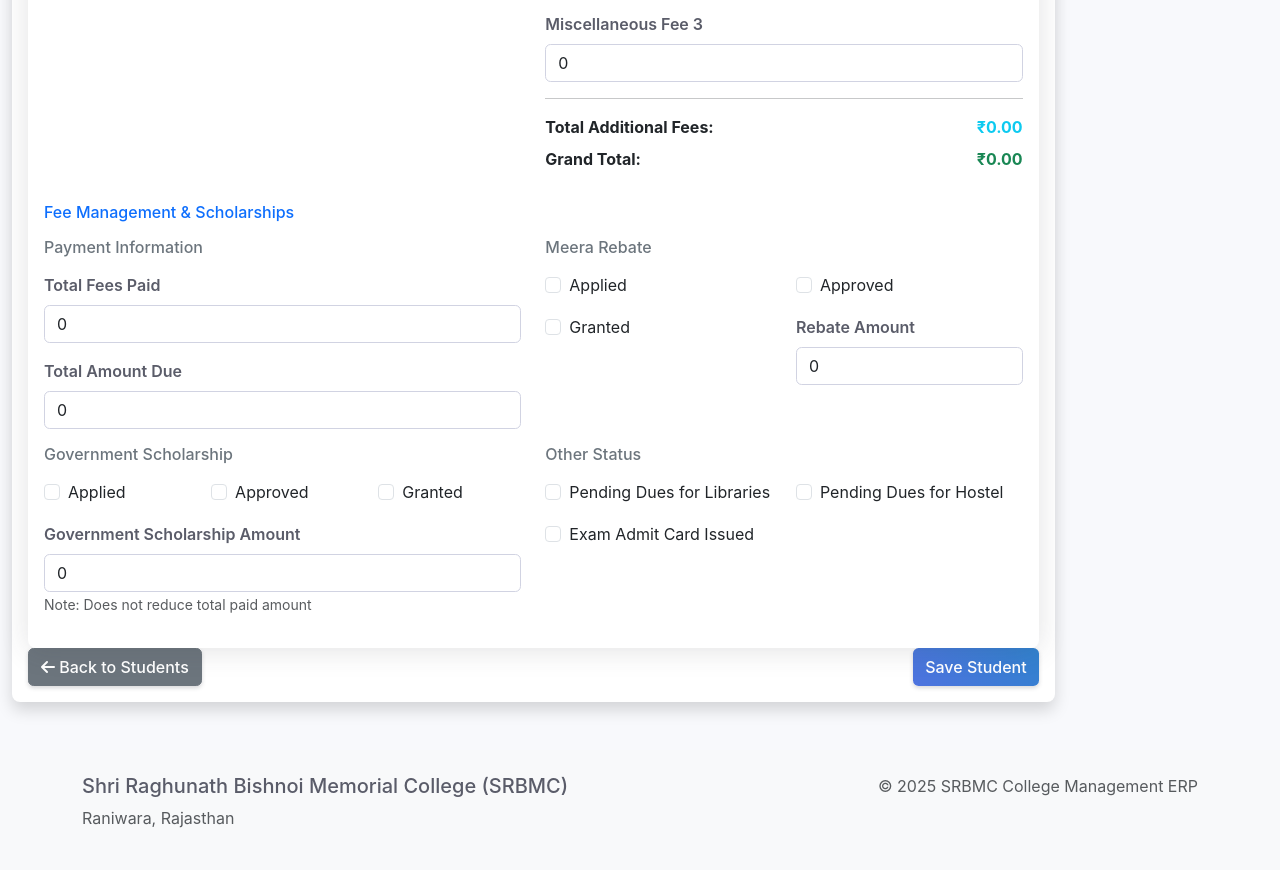
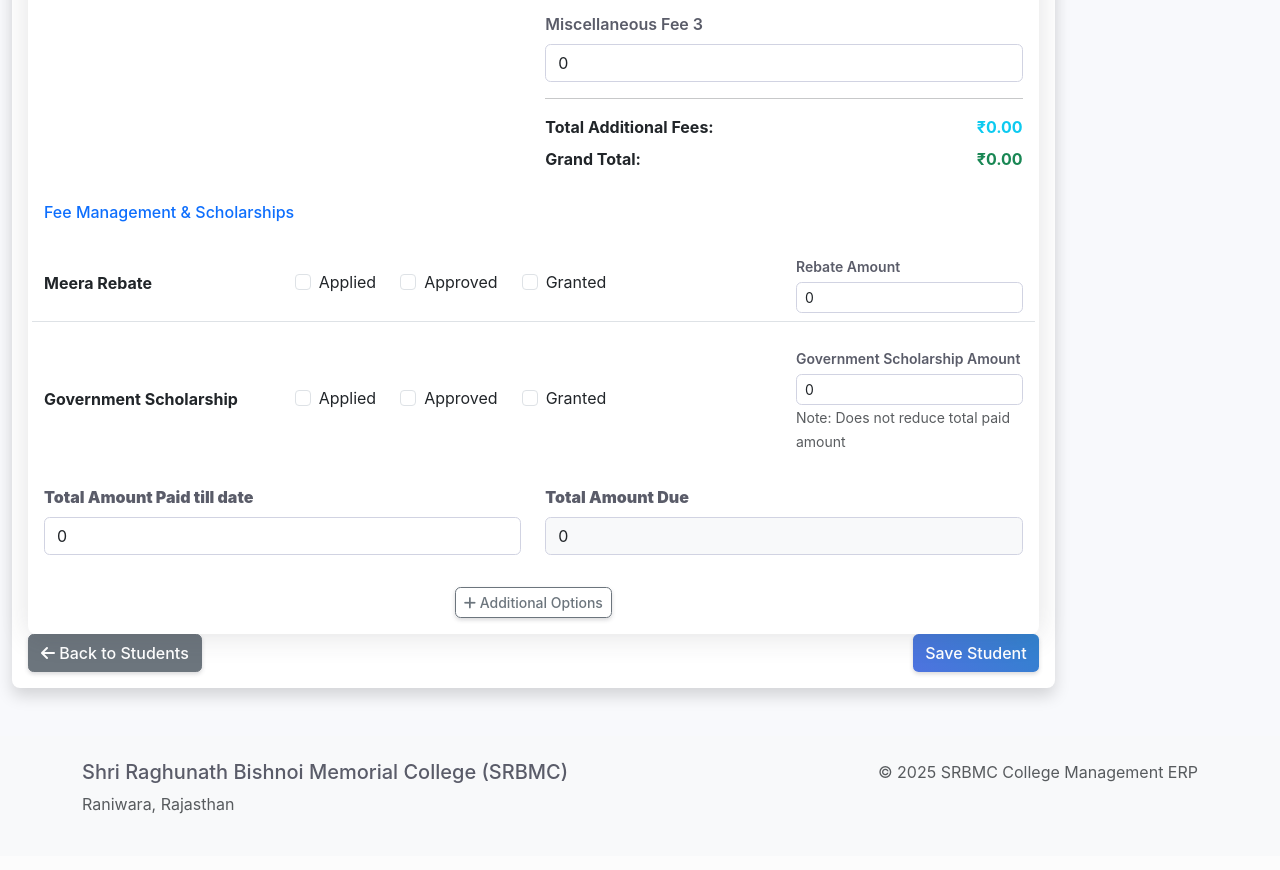
Before and after one commit to vishal0soni/SRBMCCollegeERP_Final, a Flask app: page /students/add in a window 1280 px wide. Shown: the part 2483-3353 px from the top of the page. After the commit the page ends 3297 px from the top, so only its background shows below. Run offline with Flask 3, Linux system fonts and the light colour scheme; a user stored in the database is signed in; some libraries are stand-ins or nearby versions.

Commit message:
Assistant checkpoint: Fixed database schema and reorganized fee management UI
Assistant generated file changes:
- add_fee_columns.py: Create migration script to add missing fee management columns
- templates/students/student_form.html: Reorganize Fee Management & Scholarships section to match the clean layout

---

User prompt:

The UI is looking too cluttered for the Add/Edit students for the 'Fee Management & Scholarships'. Make is clear and consice, by keep all the related field together. Make it look  like the way as shown in ttached screenshot.

Replit-Commit-Author: Assistant
Replit-Commit-Session-Id: ca994a4a-e8af-479f-9c78-deabbae473a2

```diff
--- a/templates/students/student_form.html
+++ b/templates/students/student_form.html
@@ -305,121 +305,111 @@
                                 </div>
                             </div>
 
-                            <!-- New Fee Management Fields -->
-                            <h6 class="text-primary mb-3 mt-4">Fee Management & Scholarships</h6>
-                            <div class="row">
+                            <!-- Fee Management & Scholarships -->
+                            <h6 class="text-primary mb-4 mt-4">Fee Management & Scholarships</h6>
+
+                            <!-- Meera Rebate Row -->
+                            <div class="row align-items-center mb-3 py-2 border-bottom">
+                                <div class="col-md-3">
+                                    <strong>Meera Rebate</strong>
+                                </div>
                                 <div class="col-md-6">
-                                    <h6 class="text-secondary mb-3">Payment Information</h6>
+                                    <div class="d-flex gap-4">
+                                        <div class="form-check">
+                                            <input class="form-check-input" type="checkbox" id="meeraRebateApplied" data-fee="meera_rebate_applied">
+                                            <label class="form-check-label" for="meeraRebateApplied">Applied</label>
+                                        </div>
+                                        <div class="form-check">
+                                            <input class="form-check-input" type="checkbox" id="meeraRebateApproved" data-fee="meera_rebate_approved">
+                                            <label class="form-check-label" for="meeraRebateApproved">Approved</label>
+                                        </div>
+                                        <div class="form-check">
+                                            <input class="form-check-input" type="checkbox" id="meeraRebateGranted" data-fee="meera_rebate_granted">
+                                            <label class="form-check-label" for="meeraRebateGranted">Granted</label>
+                                        </div>
+                                    </div>
+                                </div>
+                                <div class="col-md-3">
+                                    <div>
+                                        <label class="form-label mb-1"><small>Rebate Amount</small></label>
+                                        <input type="number" class="form-control form-control-sm" id="meeraRebateAmount" step="0.01" value="0" data-fee="meera_rebate_amount" placeholder="0">
+                                    </div>
+                                </div>
+                            </div>
+
+                            <!-- Government Scholarship Row -->
+                            <div class="row align-items-center mb-4 py-2">
+                                <div class="col-md-3">
+                                    <strong>Government Scholarship</strong>
+                                </div>
+                                <div class="col-md-6">
+                                    <div class="d-flex gap-4">
+                                        <div class="form-check">
+                                            <input class="form-check-input" type="checkbox" id="scholarshipApplied" data-fee="scholarship_applied">
+                                            <label class="form-check-label" for="scholarshipApplied">Applied</label>
+                                        </div>
+                                        <div class="form-check">
+                                            <input class="form-check-input" type="checkbox" id="scholarshipApproved" data-fee="scholarship_approved">
+                                            <label class="form-check-label" for="scholarshipApproved">Approved</label>
+                                        </div>
+                                        <div class="form-check">
+                                            <input class="form-check-input" type="checkbox" id="scholarshipGranted" data-fee="scholarship_granted">
+                                            <label class="form-check-label" for="scholarshipGranted">Granted</label>
+                                        </div>
+                                    </div>
+                                </div>
+                                <div class="col-md-3">
+                                    <div>
+                                        <label class="form-label mb-1"><small>Government Scholarship Amount</small></label>
+                                        <input type="number" class="form-control form-control-sm" id="governmentScholarshipAmount" step="0.01" value="0" data-fee="government_scholarship_amount" placeholder="0">
+                                        <small class="text-muted">Note: Does not reduce total paid amount</small>
+                                    </div>
+                                </div>
+                            </div>
+
+                            <!-- Payment Summary -->
+                            <div class="row mb-3">
+                                <div class="col-md-6">
                                     <div class="mb-3">
-                                        <label class="form-label">Total Fees Paid</label>
-                                        <input type="number" class="form-control" id="totalFeesPaid" step="0.01" value="0" data-fee="total_fees_paid">
-                                    </div>
-                                    <div class="mb-3">
-                                        <label class="form-label">Total Amount Due</label>
-                                        <input type="number" class="form-control" id="totalAmountDue" step="0.01" value="0" data-fee="total_amount_due" readonly>
+                                        <label class="form-label"><strong>Total Amount Paid till date</strong></label>
+                                        <input type="number" class="form-control" id="totalFeesPaid" step="0.01" value="0" data-fee="total_fees_paid" placeholder="0">
                                     </div>
                                 </div>
                                 <div class="col-md-6">
-                                    <h6 class="text-secondary mb-3">Meera Rebate</h6>
-                                    <div class="row">
-                                        <div class="col-md-6 mb-3">
-                                            <div class="form-check">
-                                                <input class="form-check-input" type="checkbox" id="meeraRebateApplied" data-fee="meera_rebate_applied">
-                                                <label class="form-check-label" for="meeraRebateApplied">
-                                                    Applied
-                                                </label>
-                                            </div>
+                                    <div class="mb-3">
+                                        <label class="form-label"><strong>Total Amount Due</strong></label>
+                                        <input type="number" class="form-control" id="totalAmountDue" step="0.01" value="0" data-fee="total_amount_due" readonly style="background-color: #f8f9fa;">
+                                    </div>
+                                </div>
+                            </div>
+
+                            <!-- Other Status (Hidden by default - can be shown if needed) -->
+                            <div class="collapse" id="otherStatusCollapse">
+                                <div class="row">
+                                    <div class="col-md-6">
+                                        <div class="form-check mb-2">
+                                            <input class="form-check-input" type="checkbox" id="pendingDuesLibraries" data-fee="pending_dues_for_libraries">
+                                            <label class="form-check-label" for="pendingDuesLibraries">Pending Dues for Libraries</label>
                                         </div>
-                                        <div class="col-md-6 mb-3">
-                                            <div class="form-check">
-                                                <input class="form-check-input" type="checkbox" id="meeraRebateApproved" data-fee="meera_rebate_approved">
-                                                <label class="form-check-label" for="meeraRebateApproved">
-                                                    Approved
-                                                </label>
-                                            </div>
+                                        <div class="form-check mb-2">
+                                            <input class="form-check-input" type="checkbox" id="pendingDuesHostel" data-fee="pending_dues_for_hostel">
+                                            <label class="form-check-label" for="pendingDuesHostel">Pending Dues for Hostel</label>
                                         </div>
                                     </div>
-                                    <div class="row">
-                                        <div class="col-md-6 mb-3">
-                                            <div class="form-check">
-                                                <input class="form-check-input" type="checkbox" id="meeraRebateGranted" data-fee="meera_rebate_granted">
-                                                <label class="form-check-label" for="meeraRebateGranted">
-                                                    Granted
-                                                </label>
-                                            </div>
-                                        </div>
-                                        <div class="col-md-6 mb-3">
-                                            <label class="form-label">Rebate Amount</label>
-                                            <input type="number" class="form-control" id="meeraRebateAmount" step="0.01" value="0" data-fee="meera_rebate_amount">
+                                    <div class="col-md-6">
+                                        <div class="form-check mb-2">
+                                            <input class="form-check-input" type="checkbox" id="examAdmitCardIssued" data-fee="exam_admit_card_issued">
+                                            <label class="form-check-label" for="examAdmitCardIssued">Exam Admit Card Issued</label>
                                         </div>
                                     </div>
                                 </div>
                             </div>
 
-                            <div class="row">
-                                <div class="col-md-6">
-                                    <h6 class="text-secondary mb-3">Government Scholarship</h6>
-                                    <div class="row">
-                                        <div class="col-md-4 mb-3">
-                                            <div class="form-check">
-                                                <input class="form-check-input" type="checkbox" id="scholarshipApplied" data-fee="scholarship_applied">
-                                                <label class="form-check-label" for="scholarshipApplied">
-                                                    Applied
-                                                </label>
-                                            </div>
-                                        </div>
-                                        <div class="col-md-4 mb-3">
-                                            <div class="form-check">
-                                                <input class="form-check-input" type="checkbox" id="scholarshipApproved" data-fee="scholarship_approved">
-                                                <label class="form-check-label" for="scholarshipApproved">
-                                                    Approved
-                                                </label>
-                                            </div>
-                                        </div>
-                                        <div class="col-md-4 mb-3">
-                                            <div class="form-check">
-                                                <input class="form-check-input" type="checkbox" id="scholarshipGranted" data-fee="scholarship_granted">
-                                                <label class="form-check-label" for="scholarshipGranted">
-                                                    Granted
-                                                </label>
-                                            </div>
-                                        </div>
-                                    </div>
-                                    <div class="mb-3">
-                                        <label class="form-label">Government Scholarship Amount</label>
-                                        <input type="number" class="form-control" id="governmentScholarshipAmount" step="0.01" value="0" data-fee="government_scholarship_amount">
-                                        <small class="text-muted">Note: Does not reduce total paid amount</small>
-                                    </div>
-                                </div>
-                                <div class="col-md-6">
-                                    <h6 class="text-secondary mb-3">Other Status</h6>
-                                    <div class="row">
-                                        <div class="col-md-6 mb-3">
-                                            <div class="form-check">
-                                                <input class="form-check-input" type="checkbox" id="pendingDuesLibraries" data-fee="pending_dues_for_libraries">
-                                                <label class="form-check-label" for="pendingDuesLibraries">
-                                                    Pending Dues for Libraries
-                                                </label>
-                                            </div>
-                                        </div>
-                                        <div class="col-md-6 mb-3">
-                                            <div class="form-check">
-                                                <input class="form-check-input" type="checkbox" id="pendingDuesHostel" data-fee="pending_dues_for_hostel">
-                                                <label class="form-check-label" for="pendingDuesHostel">
-                                                    Pending Dues for Hostel
-                                                </label>
-                                            </div>
-                                        </div>
-                                    </div>
-                                    <div class="mb-3">
-                                        <div class="form-check">
-                                            <input class="form-check-input" type="checkbox" id="examAdmitCardIssued" data-fee="exam_admit_card_issued">
-                                            <label class="form-check-label" for="examAdmitCardIssued">
-                                                Exam Admit Card Issued
-                                            </label>
-                                        </div>
-                                    </div>
-                                </div>
+                            <!-- Toggle button for additional options -->
+                            <div class="text-center">
+                                <button type="button" class="btn btn-sm btn-outline-secondary" data-bs-toggle="collapse" data-bs-target="#otherStatusCollapse">
+                                    <i class="fas fa-plus"></i> Additional Options
+                                </button>
                             </div>
                         </div>
                     </div>
```
Also changed, not shown: add_fee_columns.py (added, +59 -0 lines).
